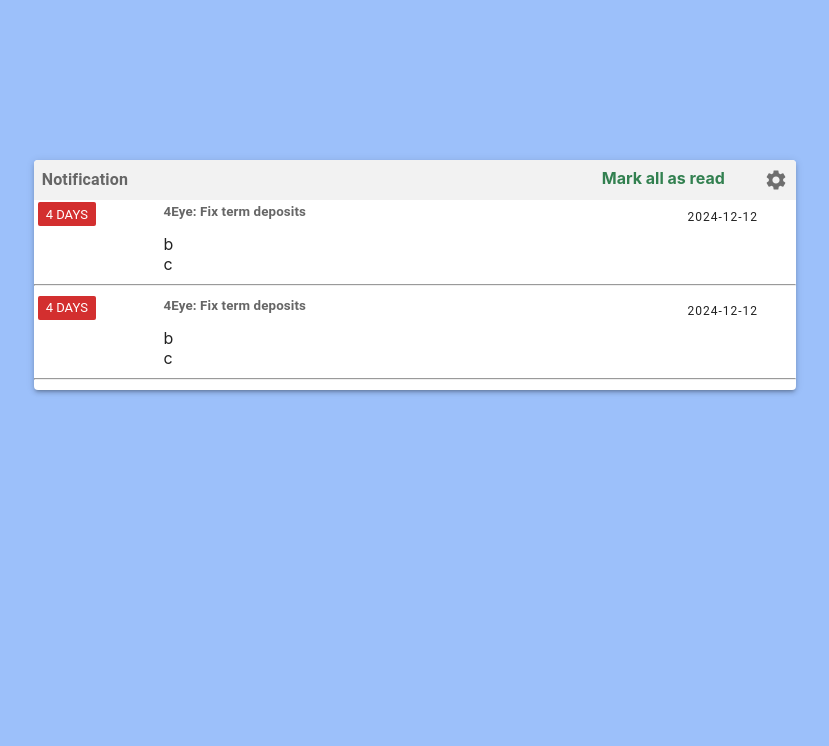
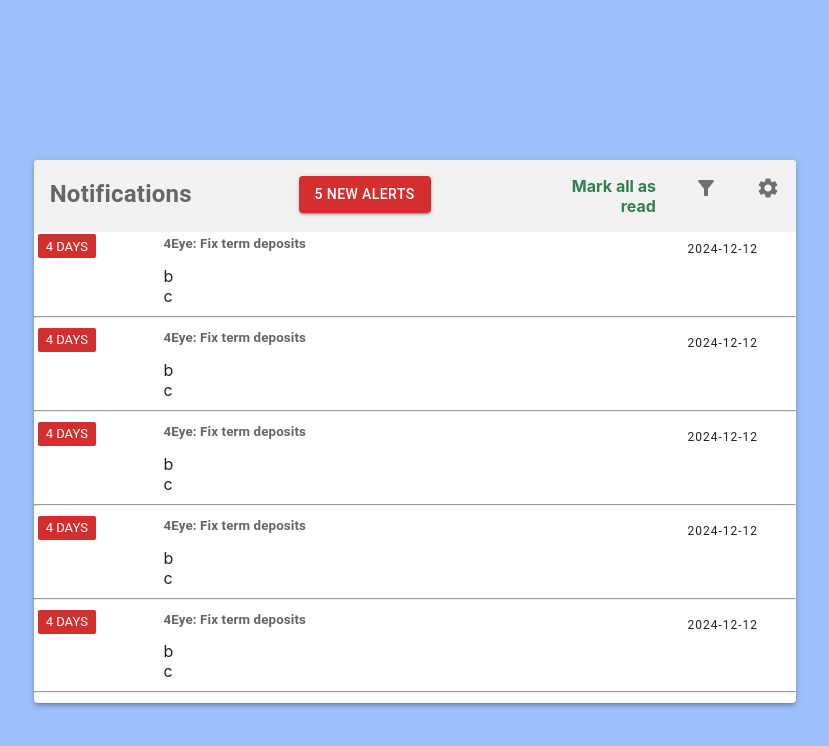
Before and after one commit to polszewsky/no-such-widget, a React (Create React App) app: page / in a window 1280 px wide. Shown: the top 746 px of the page, without its empty margins (225-1054 px from the left). Built offline with nearby package versions, Linux system fonts and the light colour scheme.

Commit message:
Small changes in alert navbar

```diff
--- a/src/App.js
+++ b/src/App.js
@@ -1,7 +1,7 @@
 import './App.css';
 import ReactDOM from "react-dom/client";
 import { BrowserRouter, Routes, Route } from "react-router-dom";
-import HomePage from "./pages/homePage";
+import HomePage from "./pages/HomePage";
 
 function App() {
   return (
--- a/src/pages/AlertRow.js
+++ b/src/pages/AlertRow.js
@@ -7,7 +7,11 @@ export default function AlertRow(props) {
 
   return (
     <>
-      <Grid container sx={{ minHeight: "25px", padding: "2px 4px 2px 4px" }}>
+      <Grid container sx={{ minHeight: "25px", padding: "2px 4px 2px 4px",
+        '&:hover': {
+          background: "#F0FFFF",
+          boxShadow: 10,},
+          }}>
         <Grid size={2}>
           <Chip
             color="error"
--- a/src/pages/Widget.js
+++ b/src/pages/Widget.js
@@ -1,4 +1,4 @@
-import { Badge, IconButton, Paper, Typography } from "@mui/material";
+import { Badge, IconButton, Paper, Typography, Button } from "@mui/material";
 import { Grid } from "@mui/system";
 import React, { useState } from "react";
 
@@ -6,9 +6,10 @@ import SettingsIcon from "@mui/icons-material/Settings";
 import AlertRow from "./AlertRow";
 import { Mail } from "@mui/icons-material";
 import AlertConfiguration from "./AlertConfiguration";
+import FilterAltIcon from '@mui/icons-material/FilterAlt';
 
 export default function Widget() {
-  const [alerts] = useState([{ id: 1 }, { id: 2 }]);
+  const [alerts] = useState([{ id: 1 }, { id: 2 }, { id: 3 }, { id: 4 }, { id: 5 }]);
     const [open, setOpen] = React.useState(false);
     const handleOpen = () => setOpen(true);
     const handleClose = () => setOpen(false);
@@ -17,12 +18,17 @@ export default function Widget() {
     <Paper elevation={3}>
       <Grid
         container
-        sx={{ backgroundColor: "#f2f2f2", borderRadius: "4px 4px 0px 0px" }} //6042F7
+        sx={{ backgroundColor: "#f2f2f2", borderRadius: "4px 4px 0px 0px", padding: 1 }} //6042F7
       >
-        <Grid size={8} p={1}>
-          <Typography sx={{ fontWeight: "bold", color: "#666" }}>
-            Notification
+        <Grid size={4} p={1}>
+          <Typography sx={{ fontWeight: "bold", fontSize: 24, color: "#666" }}>
+            Notifications
           </Typography>
+        </Grid>
+        <Grid size={4} p={1}>
+          <Button variant="contained" color="error">
+            {alerts.length} new alerts
+          </Button>
         </Grid>
         <Grid
           size="grow"
@@ -30,6 +36,11 @@ export default function Widget() {
           p={1}
         >
           Mark all as read
+        </Grid>
+        <Grid size={1} p={0} sx={{ textAlign: "right" }}>
+          <IconButton>
+            <FilterAltIcon />
+          </IconButton>
         </Grid>
         <Grid size={1} p={0} sx={{ textAlign: "right" }}>
           <IconButton title="Alerts configuration" onClick={handleOpen} aria-label="delete">
```
Also changed, not shown: src/pages/HomePage.js (renamed from src/pages/homePage.js).
